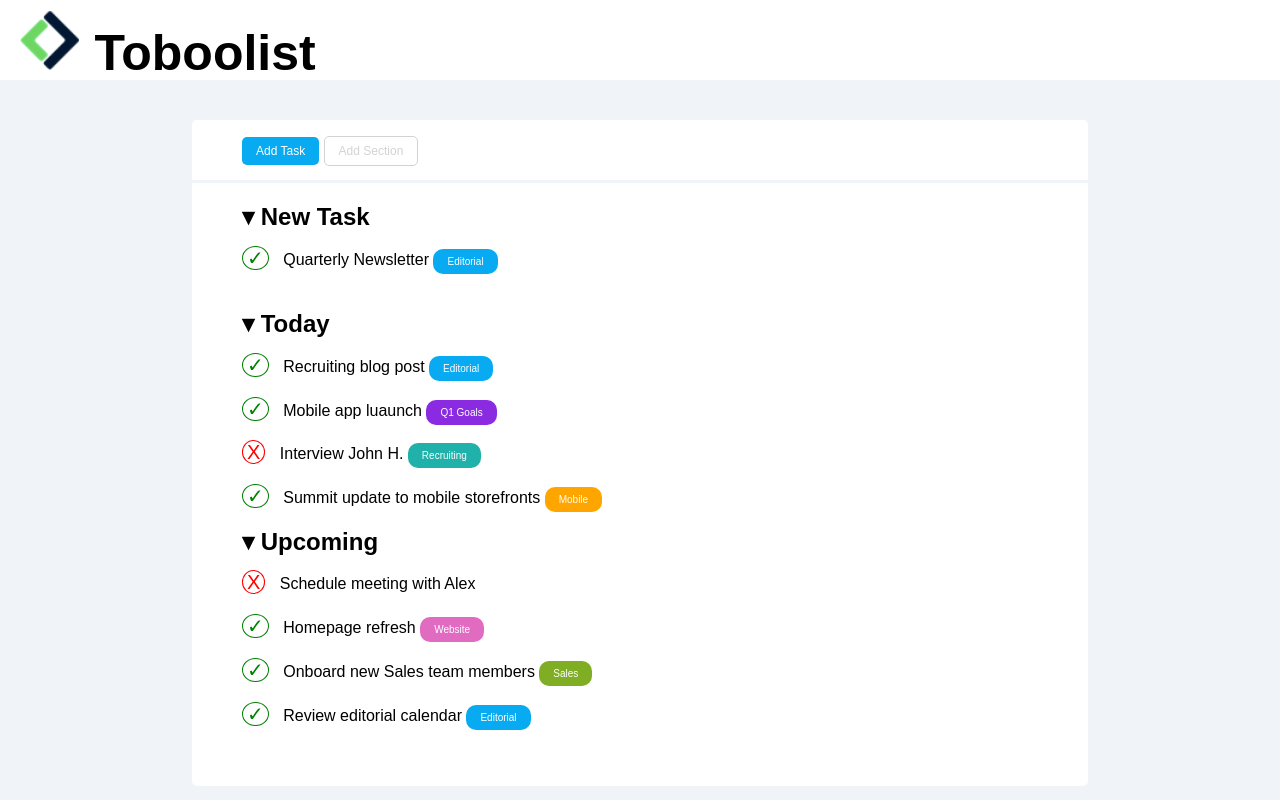
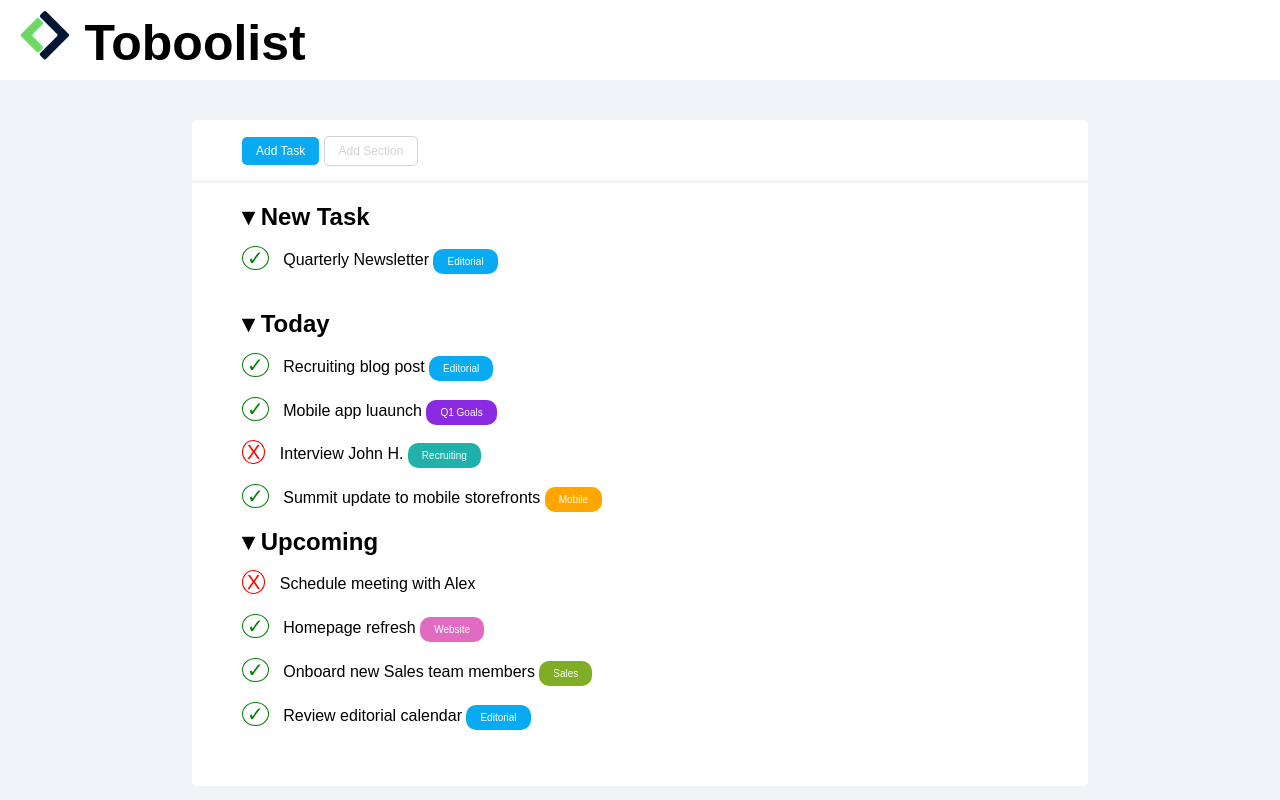
Before and after one commit to Marco9726/html-css-toboolist, a plain HTML site: page index.html in a window 1280 px wide. Drawn offline with Linux system fonts and the light colour scheme.

Commit message:
minor fix

```diff
--- a/css/style.css
+++ b/css/style.css
@@ -11,19 +11,14 @@ body{
 /* Header Start */
 header{
     height: 80px;
-    width: 100%;
     background-color: white;
     padding-top: 10px;
     padding-left: 20px;
     margin-bottom: 40px;
 }
 
-#logocontainer{
-    height: 60px;
-}
-
 #logo{
-    height: 100%;
+    height: 60px%;
 }
 
 h1{
--- a/index.html
+++ b/index.html
@@ -11,10 +11,8 @@
     <body>
         <!-- intestazione con logo -->
         <header>
-            <div id="logocontainer">
-                <img id="logo" src="./img/Logo.png" alt="">
-                <h1>Toboolist</h1>
-            </div>
+            <img id="logo" src="./img/Logo.png" alt="">
+            <h1>Toboolist</h1>
         </header>
         <!-- Menù opzioni -->
         <div class="container top">
@@ -50,7 +48,5 @@
                 </ul>
             </section>
         </main>
-
-
     </body>
 </html>
```
